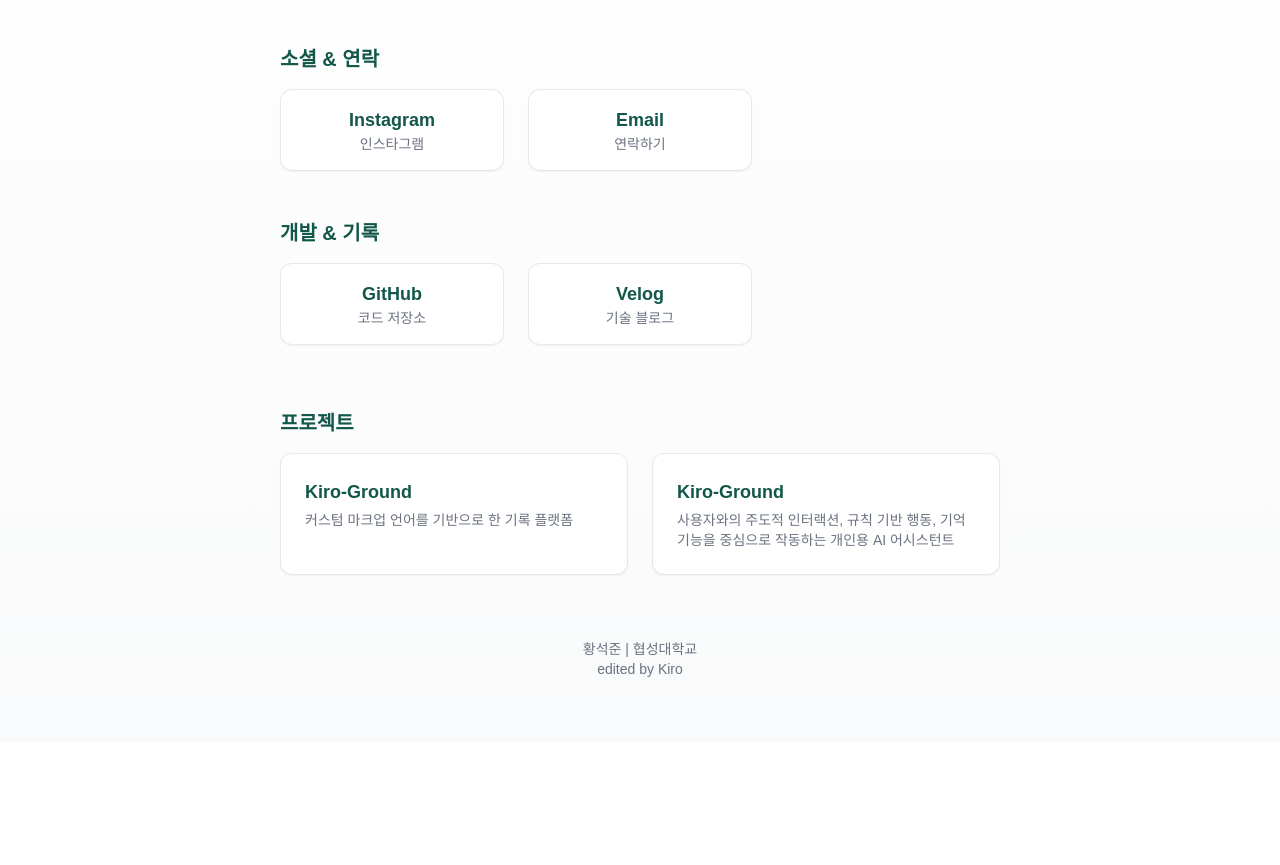
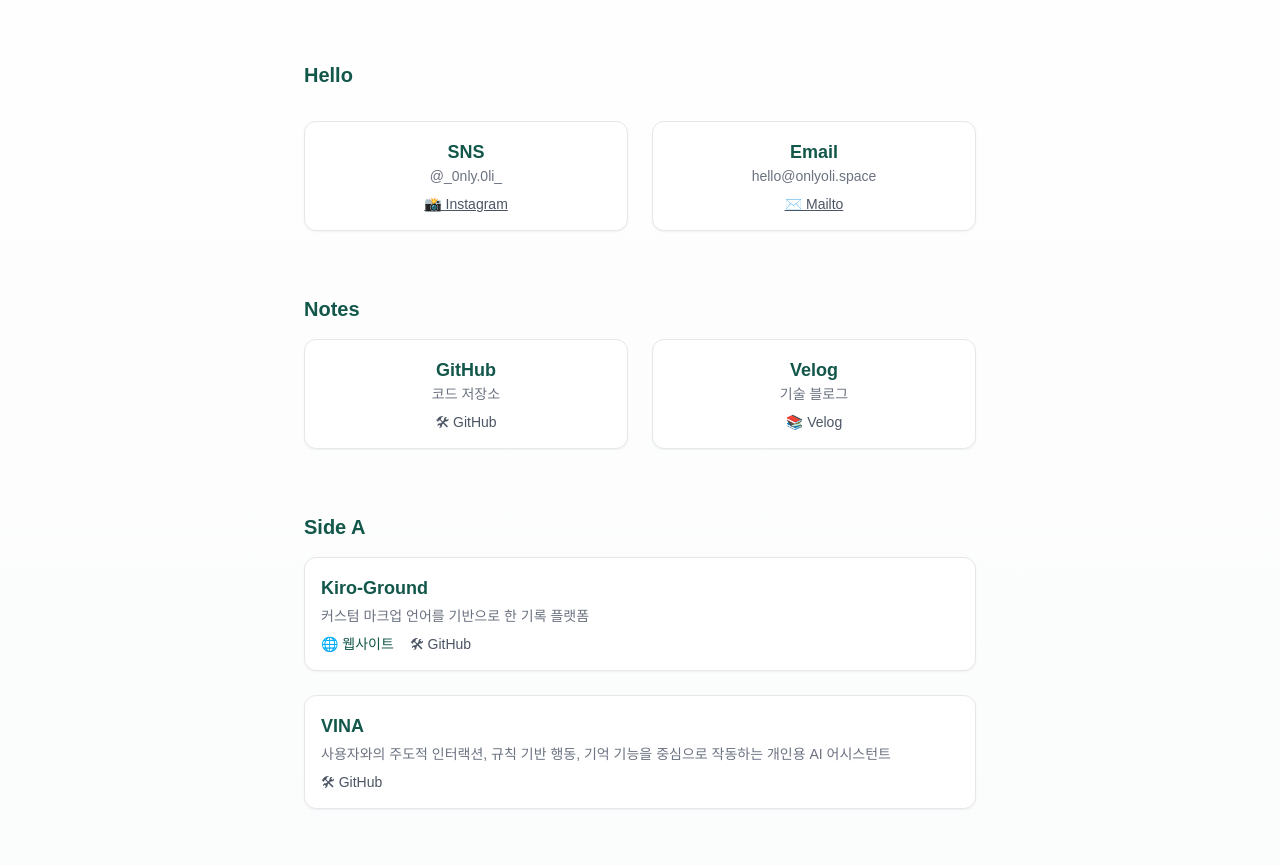
Before and after one commit to myhappydays/profile, a plain HTML site: page index.html in a window 1280 px wide. Shown: the part 254-1119 px from the top of the page. Before the commit the page ends 997 px from the top, so only its background shows below. Drawn offline with nearby package versions, Linux system fonts and the light colour scheme; a web font is replaced by a local one.

Commit message:
Update index.html

```diff
--- a/index.html
+++ b/index.html
@@ -1,13 +1,12 @@
-
 <!DOCTYPE html>
 <html lang="ko">
 <head>
-    <meta charset="UTF-8">
+  <meta charset="UTF-8" />
   <title>onlyoli.space</title>
-    <meta name="viewport" content="width=device-width, initial-scale=1">
+  <meta name="viewport" content="width=device-width, initial-scale=1" />
   <script src="https://cdn.tailwindcss.com?plugins=typography"></script>
-    <link href="https://fonts.googleapis.com/css2?family=JetBrains+Mono&family=Noto+Sans+KR&display=swap" rel="stylesheet">
-    <link rel="stylesheet" href="https://cdn.jsdelivr.net/gh/orioncactus/pretendard/dist/web/static/pretendard.css">
+  <link href="https://fonts.googleapis.com/css2?family=JetBrains+Mono&family=Noto+Sans+KR&display=swap" rel="stylesheet" />
+  <link rel="stylesheet" href="https://cdn.jsdelivr.net/gh/orioncactus/pretendard/dist/web/static/pretendard.css" />
   <style>
     @font-face {
       font-family: 'GowunBatang';
@@ -23,83 +22,127 @@
             'pretendard': ['Pretendard', 'sans-serif'],
             'gowun': ['GowunBatang', 'serif'],
             'jetbrains': ['JetBrains Mono', 'monospace'],
-                        'sans': ['Noto Sans KR', 'sans-serif']
+            'sans': ['Noto Sans KR', 'sans-serif'],
           },
           colors: {
-                        primary: '#12574a'
-                    }
-                }
-            }
-        }
+            primary: '#12574a',
+          },
+        },
+      },
+    };
   </script>
 </head>
 <body class="min-h-screen bg-gradient-to-b from-white to-gray-50 text-gray-800 font-pretendard">
   <header class="w-full py-4 px-6 bg-white shadow-sm sticky top-0 flex justify-between items-center z-50">
-        <h1 class="text-xl font-bold text-gray-800">onlyoli.space</h1>
+    <h1 class="text-xl font-bold text-primary">onlyoli.space</h1>
     <nav class="space-x-4 text-sm text-gray-600">
-            <a href="#about" class="hover:underline">소개</a>
-            <a href="#links" class="hover:underline">링크</a>
-            <a href="#projects" class="hover:underline">프로젝트</a>
+      <a href="#about" class="hover:underline">about</a>
+      <a href="#hello" class="hover:underline">Hello</a>
+      <a href="#notes" class="hover:underline">Notes</a>
+      <a href="#projects" class="hover:underline">Side A</a>
+      <a href="#creative" class="hover:underline">Side B</a>
     </nav>
   </header>
 
-    <main class="max-w-3xl mx-auto py-16 px-6">
+  <main class="py-16 px-6 flex justify-center">
+      <div class="w-full max-w-2xl space-y-16">
       <section id="about" class="prose prose-slate max-w-none mb-12">
-            <h1 class="font-bold text-4xl mb-6">안녕하세요!</h1>
+        <h1 class="font-bold text-4xl text-primary mb-6">안녕하세요!</h1>
         <blockquote class="font-gowun text-lg leading-relaxed text-gray-700">
             협성대학교에서 컴퓨터를 공부하고 있는 <strong class="font-bold">황석준</strong>입니다.<br>
             배우고 만든 것을 기록하며 성장하는 중입니다.
         </blockquote>
       </section>
-
-        <section id="links" class="space-y-12">
-            <div>
-                <h2 class="text-xl font-semibold text-primary mb-4">소셜 & 연락</h2>
-                <div class="grid grid-cols-2 sm:grid-cols-3 gap-6">
-                    <a href="https://instagram.com/_0nly.0li_" class="p-4 bg-white border border-gray-200 rounded-xl shadow-sm hover:shadow-md transition text-center">
-                        <div class="text-lg font-semibold text-primary">Instagram</div>
-                        <div class="text-sm text-gray-500">인스타그램</div>
-                    </a>
-                    <a href="mailto:hello@onlyoli.space" class="p-4 bg-white border border-gray-200 rounded-xl shadow-sm hover:shadow-md transition text-center">
-                        <div class="text-lg font-semibold text-primary">Email</div>
-                        <div class="text-sm text-gray-500">연락하기</div>
-                    </a>
+      <!-- Hello -->
+      <section id="hello" class="prose prose-slate max-w-none mb-4">
+        <h2 class="text-xl font-semibold text-primary mb-4">Hello</h2>
+        <div class="grid grid-cols-2 gap-6 mt-8">
+          <div class="p-4 bg-white border border-gray-200 rounded-xl shadow-sm hover:shadow-md transition text-center">
+            <div class="text-lg font-semibold text-primary">SNS</div>
+            <div class="text-sm text-gray-500 mb-2">@_0nly.0li_</div>
+            <div class="flex justify-center gap-4 text-sm">
+              <a href="https://instagram.com/_0nly.0li_" class="text-gray-600 hover:underline">📸 Instagram</a>
             </div>
           </div>
-
-            <div>
-                <h2 class="text-xl font-semibold text-primary mb-4">개발 & 기록</h2>
-                <div class="grid grid-cols-2 sm:grid-cols-3 gap-6">
-                    <a href="https://github.com/myhappydays" class="p-4 bg-white border border-gray-200 rounded-xl shadow-sm hover:shadow-md transition text-center">
-                        <div class="text-lg font-semibold text-primary">GitHub</div>
-                        <div class="text-sm text-gray-500">코드 저장소</div>
-                    </a>
-                    <a href="https://velog.io/@myhappydays" class="p-4 bg-white border border-gray-200 rounded-xl shadow-sm hover:shadow-md transition text-center">
-                        <div class="text-lg font-semibold text-primary">Velog</div>
-                        <div class="text-sm text-gray-500">기술 블로그</div>
-                    </a>
+          <div class="p-4 bg-white border border-gray-200 rounded-xl shadow-sm hover:shadow-md transition text-center">
+            <div class="text-lg font-semibold text-primary">Email</div>
+            <div class="text-sm text-gray-500 mb-2">hello@onlyoli.space</div>
+            <div class="flex justify-center gap-4 text-sm">
+              <a href="mailto:hello@onlyoli.space" class="text-gray-600 hover:underline">✉️ Mailto</a>
+            </div>
           </div>
         </div>
       </section>
 
-        <section id="projects" class="mt-16">
-            <h2 class="text-xl font-semibold text-primary mb-4">프로젝트</h2>
-            <div class="grid grid-cols-1 sm:grid-cols-2 gap-6">
-                <a href="https://kiro.onlyoli.space" class="p-6 bg-white border border-gray-200 rounded-xl shadow-sm hover:shadow-md transition">
-                    <div class="text-lg font-semibold text-primary mb-1">Kiro-Ground</div>
-                    <div class="text-sm text-gray-500">커스텀 마크업 언어를 기반으로 한 기록 플랫폼</div>
-                </a>
-                <a href="https://github.com/myhappydays/vina" class="p-6 bg-white border border-gray-200 rounded-xl shadow-sm hover:shadow-md transition">
-                    <div class="text-lg font-semibold text-primary mb-1">Kiro-Ground</div>
-                    <div class="text-sm text-gray-500">사용자와의 주도적 인터랙션, 규칙 기반 행동, 기억 기능을 중심으로 작동하는 개인용 AI 어시스턴트</div>
-                </a>
+      <!-- Notes -->
+      <section id="notes">
+        <h2 class="text-xl font-semibold text-primary mb-4">Notes</h2>
+        <div class="grid grid-cols-2 gap-6">
+          <div class="p-4 bg-white border border-gray-200 rounded-xl shadow-sm hover:shadow-md transition text-center">
+            <div class="text-lg font-semibold text-primary">GitHub</div>
+            <div class="text-sm text-gray-500 mb-2">코드 저장소</div>
+            <div class="flex justify-center gap-4 text-sm">
+              <a href="https://github.com/myhappydays" class="text-gray-600 hover:underline">🛠 GitHub</a>
+            </div>
+          </div>
+          <div class="p-4 bg-white border border-gray-200 rounded-xl shadow-sm hover:shadow-md transition text-center">
+            <div class="text-lg font-semibold text-primary">Velog</div>
+            <div class="text-sm text-gray-500 mb-2">기술 블로그</div>
+            <div class="flex justify-center gap-4 text-sm">
+              <a href="https://velog.io/@myhappydays" class="text-gray-600 hover:underline">📚 Velog</a>
+            </div>
+          </div>
         </div>
       </section>
 
-        <footer class="text-sm mt-16 text-gray-500 text-center">
-            황석준 | 협성대학교<br>
+      <!-- Side A -->
+      <section id="projects">
+        <h2 class="text-xl font-semibold text-primary mb-4">Side A</h2>
+        <div class="space-y-6">
+          <div class="p-4 bg-white border border-gray-200 rounded-xl shadow-sm hover:shadow-md transition">
+            <div class="text-lg font-semibold text-primary mb-1">Kiro-Ground</div>
+            <div class="text-sm text-gray-500 mb-2">커스텀 마크업 언어를 기반으로 한 기록 플랫폼</div>
+            <div class="flex gap-4 text-sm">
+              <a href="https://kiro.onlyoli.space" class="text-primary hover:underline">🌐 웹사이트</a>
+              <a href="https://github.com/myhappydays/kiro" class="text-gray-600 hover:underline">🛠 GitHub</a>
+            </div>
+          </div>
+          <div class="p-4 bg-white border border-gray-200 rounded-xl shadow-sm hover:shadow-md transition">
+            <div class="text-lg font-semibold text-primary mb-1">VINA</div>
+            <div class="text-sm text-gray-500 mb-2">사용자와의 주도적 인터랙션, 규칙 기반 행동, 기억 기능을 중심으로 작동하는 개인용 AI 어시스턴트</div>
+            <div class="flex gap-4 text-sm">
+              <a href="https://github.com/myhappydays/vina" class="text-gray-600 hover:underline">🛠 GitHub</a>
+            </div>
+          </div>
+        </div>
+      </section>
+
+      <!-- Side B -->
+      <section id="creative">
+        <h2 class="text-xl font-semibold text-primary mb-4">Side B</h2>
+        <div class="space-y-6">
+          <div class="p-4 bg-white border border-gray-200 rounded-xl shadow-sm hover:shadow-md transition">
+            <div class="text-lg font-semibold text-primary mb-1">Miro</div>
+            <div class="text-sm text-gray-500 mb-2">우리가 함께 찾을 미로 — 수원시 청소년 밴드</div>
+            <div class="flex gap-4 text-sm">
+              <a href="https://instagram.com/bandmiro_311" class="text-gray-600 hover:underline">📸 Instagram</a>
+            </div>
+          </div>
+          <div class="p-4 bg-white border border-gray-200 rounded-xl shadow-sm hover:shadow-md transition">
+            <div class="text-lg font-semibold text-primary mb-1">Olidities</div>
+            <div class="text-sm text-gray-500 mb-2">독특한 아이템을 소개하는 잡화점. [잠정폐업!]</div>
+            <div class="flex gap-4 text-sm">
+              <a href="https://instagram.com/oliddities" class="text-gray-600 hover:underline">📸 Instagram</a>
+            </div>
+          </div>
+        </div>
+      </section>
+
+      <footer class="text-sm text-gray-500 text-center pt-12">
+        황석준 | 협성대학교<br />
         edited by Kiro
       </footer>
+    </div>
   </main>
 </body>
 </html>
```
Lines whose indentation alone changed are shown as unchanged.
